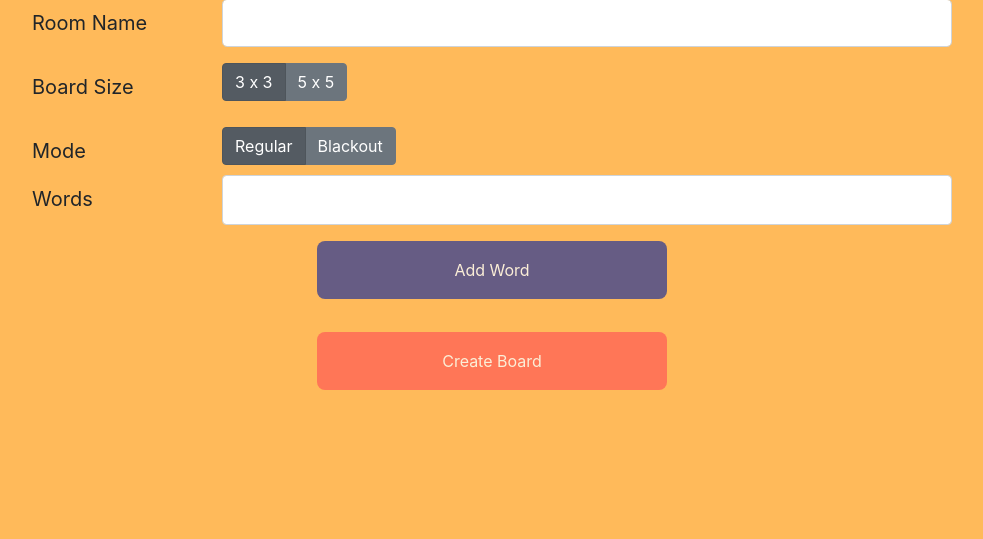
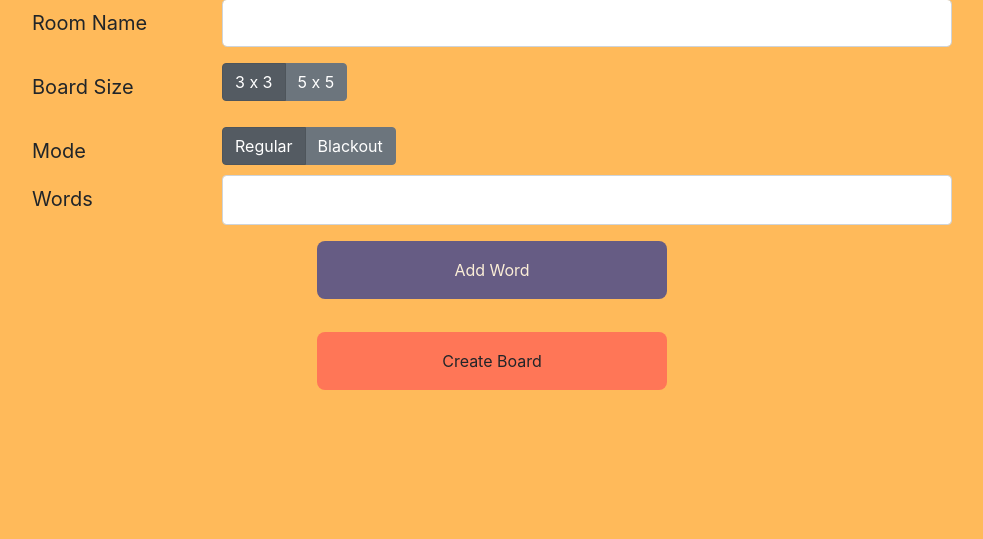
Before and after one commit to SalvatoreTosti/spicy-bingo, a Flask app: page /create in a window 1280 px wide. Shown: the part 57-596 px from the top of the page, without its empty margins (148-1131 px from the left). Run offline with Flask 2, Linux system fonts and the light colour scheme; some libraries are stand-ins or nearby versions.

Commit message:
Fixed bug which caused font to change color on first board size change

```diff
--- a/app/templates/create.html
+++ b/app/templates/create.html
@@ -61,7 +61,7 @@
         </div>
         <div class='form-group row'>
             <div class='col-12 col-sm-4 offset-sm-4'>
-            <div id='create-button' class="small-box mid-bg hilight-fg flex center btn">Create Board</div>
+            <div id='create-button' class="small-box mid-bg flex center btn">Create Board</div>
             </div>
         </div>
     </form>
```
